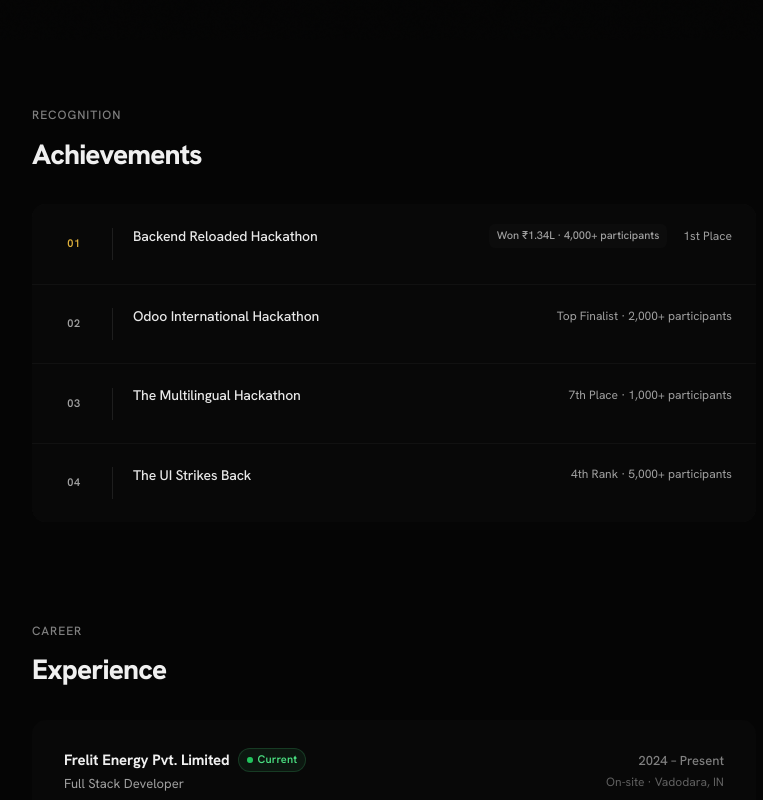
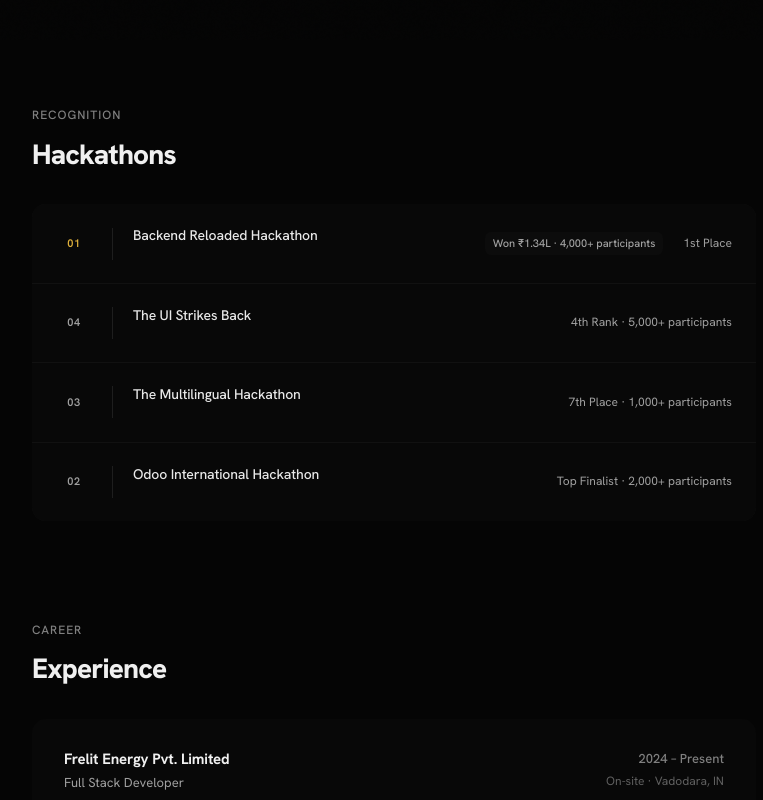
Before and after one commit to AymaanPathan/portfolio, a Next.js app: page / in a window 1280 px wide. Shown: the part 760-1560 px from the top of the page, without its empty margins (246-1009 px from the left). Built offline with nearby package versions, Linux system fonts and the light colour scheme.

Commit message:
feat: update AchievementsSection with new hackathon entries and rename section title

```diff
--- a/src/app/Sections/AchievementsSection.tsx
+++ b/src/app/Sections/AchievementsSection.tsx
@@ -12,15 +12,16 @@ const achievements = [
       "Built Orchestrix — a visual backend builder that converts plain English into production-ready APIs using node-based workflows.",
   },
   {
-    id: "odoo",
-    rank: "02",
+      id: "ui-strikes",
+      rank: "04",
       rankFirst: false,
-    title: "Odoo International Hackathon",
+      title: "The UI Strikes Back",
       prize: null,
-    event: "Top Finalist · 2,000+ participants",
+      event: "4th Rank · 5,000+ participants",
       description:
-      "Built a student marketplace for buying and selling books — connecting campus communities through peer-to-peer listings.",
+      "Built InfraPilot — an AI-powered Kubernetes dashboard that generates real-time UI from natural language using Generative UI.",
     },
+
       {
         id: "multilingual",
         rank: "03",
@@ -32,14 +33,14 @@ const achievements = [
           "Built DevBuddy — breaking language barriers in software development with live comment translation across collaborators.",
       },
   {
-    id: "ui-strikes",
-    rank: "04",
+    id: "odoo",
+    rank: "02",
     rankFirst: false,
-    title: "The UI Strikes Back",
+    title: "Odoo International Hackathon",
     prize: null,
-    event: "4th Rank · 5,000+ participants",
+    event: "Top Finalist · 2,000+ participants",
     description:
-      "Built InfraPilot — an AI-powered Kubernetes dashboard that generates real-time UI from natural language using Generative UI.",
+      "Built a student marketplace for buying and selling books — connecting campus communities through peer-to-peer listings.",
   },
 ];
 
@@ -47,7 +48,7 @@ export default function AchievementsSection() {
   return (
     <section className="ach-section" id="achievements" data-reveal>
       <p className="exp-label">Recognition</p>
-      <h2 className="exp-heading">Achievements</h2>
+      <h2 className="exp-heading">Hackathons</h2>
       <div className="ach-list">
         {achievements.map((a) => (
           <div key={a.id} className="ach-row">
@@ -59,10 +60,10 @@ export default function AchievementsSection() {
             <div className="ach-divider" />
             <div className="ach-body">
               <span className="ach-title">{a.title}</span>
+              <p className="ach-desc">{a.description}</p>
+            </div>
             {a.prize && <span className="ach-prize">{a.prize}</span>}
             <span className="ach-event">{a.event}</span>
-              <p className="ach-desc">{a.description}</p>
-            </div>
           </div>
         ))}
       </div>
--- a/src/app/Sections/ExperienceSection.tsx
+++ b/src/app/Sections/ExperienceSection.tsx
@@ -50,12 +50,6 @@ export default function ExperienceSection() {
               <div className="exp-meta">
                 <div className="exp-company-row">
                   <span className="exp-company">{exp.company}</span>
-                  {exp.status === "Working" && (
-                    <span className="exp-status-badge">
-                      <span className="ldot" />
-                      Current
-                    </span>
-                  )}
                 </div>
                 <div className="exp-role">{exp.role}</div>
               </div>
```
Lines whose indentation alone changed are shown as unchanged.
